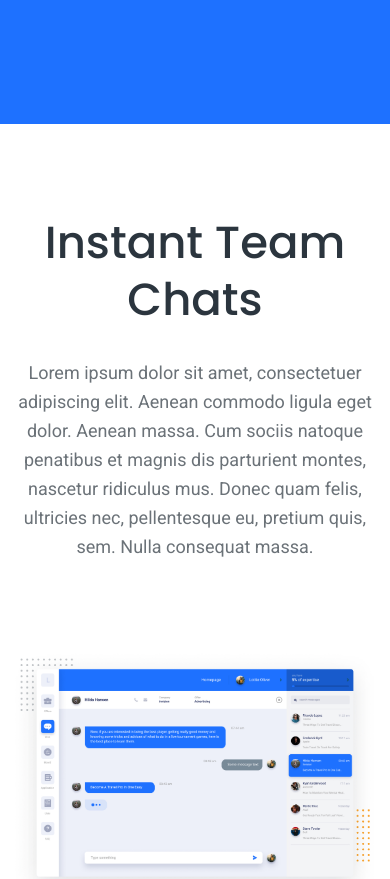
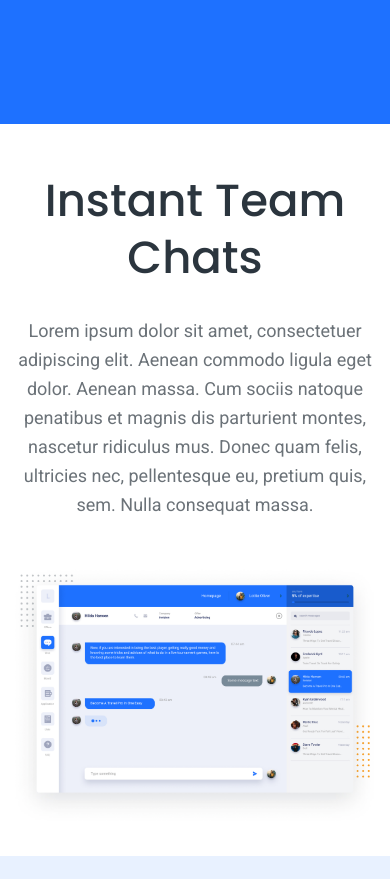
Before and after one commit to AmanPunia-510/chatapp-with-talwind, a website: page index.html in a window 390 px wide. Shown: the part 720-1599 px from the top of the page. Drawn offline with Linux system fonts and the light colour scheme.

Commit message:
project almost complete now work on js

```diff
--- a/index.html
+++ b/index.html
@@ -82,7 +82,7 @@
 
     <main>
         <!-- ------------------------------------------------ section 1 --------------------------------------------------------->
-        <section class="section1 py-[90px]">
+        <section class="section1 py-12 sm:py-[90px]">
             <div class="my-container mx-auto px-3 max-w-[1140px] w-full">
                 <h2 class="sec1-h font-[500] text-[45px] text-[#2B353E] leading-[57px] ff-poppins text-center">Instant
                     Team Chats</h2>
@@ -98,7 +98,7 @@
 
         <!-- ------------------------------------------------ section 2 --------------------------------------------------------->
 
-        <section class="section2">
+        <section class="section2 pb-8">
             <div class="my-container mx-auto px-3 max-w-[1140px] w-full">
                 <div class="section2-img">
                     <img src="./assets/images/png/mockup.jpg" alt="section2 image" class="sec2-img w-full">
@@ -249,6 +249,7 @@
             </div>
         </div>
     </footer>
+    <script src="./assets/js/script.js"></script>
 </body>
 
 </html>
```
Also changed, not shown: src/output.css.
